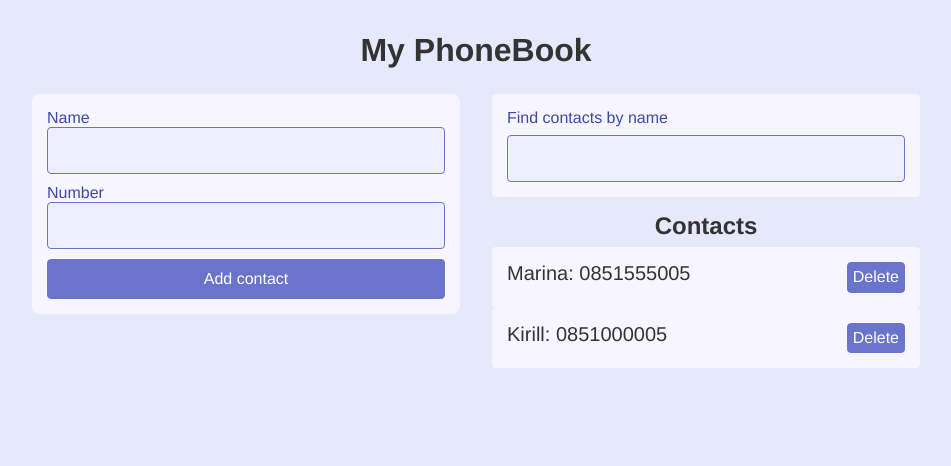
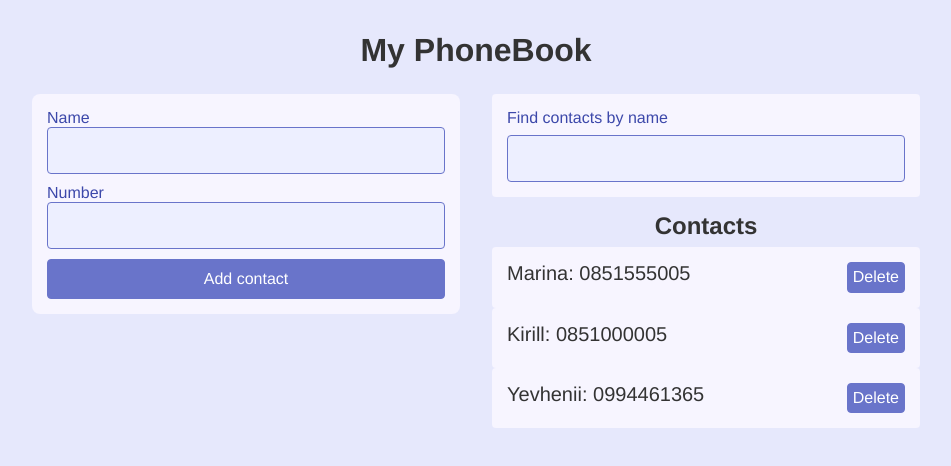
Before and after one commit to nazinamari/goit-react-hw-02-phonebook, a React (Create React App) app: page / in a window 1280 px wide. Shown: the top 466 px of the page, without its empty margins (164-1115 px from the left). Built offline with nearby package versions, Linux system fonts and the light colour scheme.

Commit message:
update contact

```diff
--- a/src/components/App.jsx
+++ b/src/components/App.jsx
@@ -13,6 +13,7 @@ export class App extends Component  {
     contacts: [
       { id: nanoid(), name: 'Marina', number: '0851555005' },
       { id: nanoid(), name: 'Kirill', number: '0851000005' },
+      { id: nanoid(), name: 'Yevhenii', number: '0994461365' },
     ],
     filter: '',
   };
```
